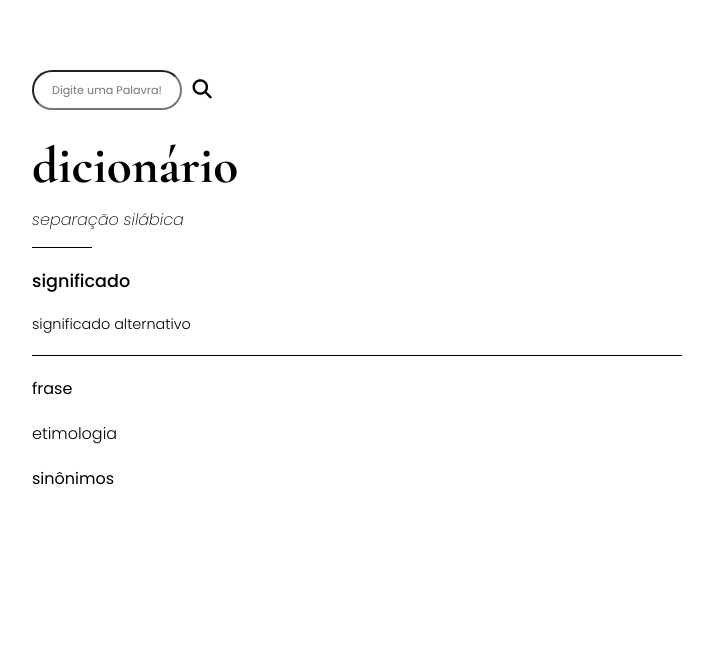
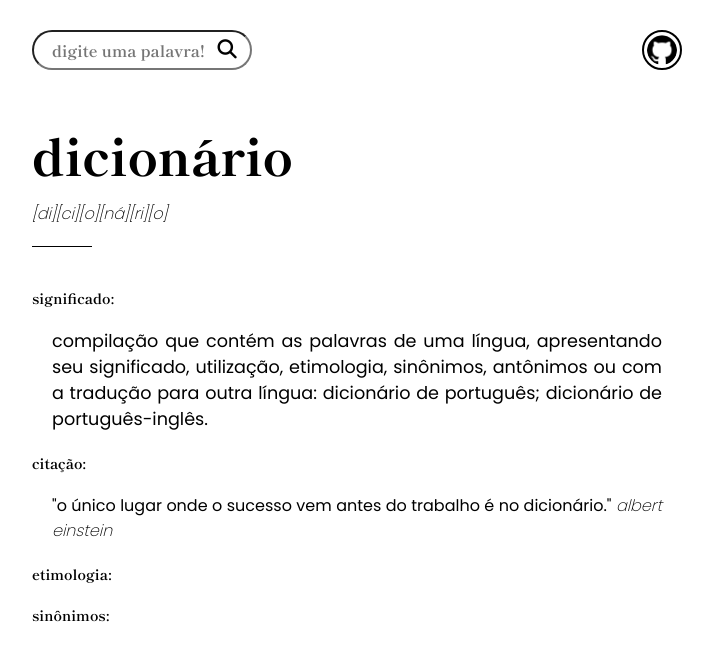
Before and after one commit to pedro-hls/dicionario-api, a plain HTML site: page index.html in a window 1280 px wide. Shown: the whole page, without its empty margins (283-996 px from the left). Drawn offline with nearby package versions, Linux system fonts and the light colour scheme.

Commit message:
Dicionário Terminado!

```diff
--- a/index.html
+++ b/index.html
@@ -13,30 +13,31 @@
     <main class="main-container">
 
         <nav class="nav-container">
-            <input type="text" class="input-word" placeholder="Digite uma Palavra!">
-            <p class="search-word"><i class="fa-sharp fa-solid fa-magnifying-glass "></i></p>
-            <!-- <button class="random-button"> Palavra Aleatória </button> -->
+            <input type="text" class="input-word" placeholder="digite uma palavra!">
+            <p class="search-word"><i class="fa-sharp fa-solid fa-magnifying-glass"></i></p>
+            <a href="https://github.com/pedro-hls/dicionario-api" class="link-github" target="_blank" title="meu github"><img src="assets/githubicon.png" alt="iconegithub" class="icon-github"></a>
         </nav>
 
         <h2 class="word-display"> dicionário </h2>
-        <p class="syllables italic"> separação silábica </p>
+        <p class="syllables italic"> [di][ci][o][ná][ri][o] </p>
 
         <div class="line"></div>
 
+        <p class="description"> significado: </p>
+        <h3 class="main-meaning padding-content"> compilação que contém as palavras de uma língua, apresentando seu significado, utilização, etimologia, sinônimos, antônimos ou com a tradução para outra língua: dicionário de português; dicionário de português-inglês.</h3>
 
-        <h3 class="main-meaning"> significado </h3>
-
-
-        <h3 class="other-meaning"> significado alternativo</h3>
-
-        <div class="line big-line"></div>
+        <h3 class="other-meaning padding-content"></h3>
 
         <aside>
-            <p class="sentences"> frase </p>
+            <p class="description"> citação: </p>
+            <p class="sentences padding-content">
+            "o único lugar onde o sucesso vem antes do trabalho é no dicionário." <i class="italic">albert einstein</i>
+            </p>
 
-            <p class="etymology"> etimologia </p>
-
-            <p class="synonyms"> sinônimos </p>
+            <p class="description"> etimologia: </p>
+            <p class="etymology padding-content"></p>
+            <p class="description"> sinônimos: </p>
+            <p class="synonyms padding-content"></p>
         </aside>
 
         <script src="script.js"></script>
--- a/script.js
+++ b/script.js
@@ -14,6 +14,11 @@ let synonyms = document.querySelector('.synonyms')
 // Pega o que está escrito no Input
 
 searchWord.addEventListener('click', word)
+inputText.addEventListener('keyup', (event) => {
+    if(event.key == 'Enter'){
+        word()
+    }
+})
 
 async function word() {
 
@@ -30,7 +35,12 @@ async function word() {
 
             console.log(mainData)
 
+            if(mainData.length < 35){
                 wordDisplay.innerHTML = (wordInput)
+            } else{
+                inputText.value = ''
+            }
+
 
             if(mainData.length >= 1) {
                 mainMeaning.innerHTML = (mainData[0].meanings[0].toLowerCase())
@@ -42,13 +52,13 @@ async function word() {
             etymology.innerHTML = (mainData[0].etymology)
 
             if(mainData[0].etymology.length == 0){
-            etymology.innerHTML = (mainData[1].etymology)
+                etymology.innerHTML = (mainData[1].etymology.toLowerCase())
             }
 
         }
         catch(errorMainApi){
             console.log('erroMainApi')
-        inputText.placeholder = 'Palavra Inválida!'
+            inputText.placeholder = 'palavra inválida!'
         }
 
         // Sílabas
@@ -59,10 +69,12 @@ async function word() {
             const syllablesData = await syllablesResponse.json()
 
             console.log(syllablesData)
+            if(syllablesData.length !== 35){
                 syllables.innerHTML = ''
                 for(e = 0; e < syllablesData.length; e++){
                     console.log(syllablesData[e])
                     syllables.innerHTML += `[${syllablesData[e].toLowerCase()}]`
+                }
             }
         }
         catch(errorSyllables){
@@ -77,7 +89,7 @@ async function word() {
             const sentencesData = await sentencesResponse.json()
 
             console.log(sentencesData)
-        sentences.innerHTML = `"${sentencesData[0].sentence.toLowerCase()}" <strong class="strong">${sentencesData[0].author.toLowerCase()}</strong>`
+            sentences.innerHTML = `"${sentencesData[0].sentence.toLowerCase()}" <i class="italic">${sentencesData[0].author.toLowerCase()}</i>`
 
         }
         catch(errorSentences){
@@ -96,7 +108,7 @@ async function word() {
             console.log(synonymsData)
 
             if(synonymsData.length > 3){
-            synonyms.innerHTML = `<strong class="strong">sinônimos:</strong> ${synonymsData[0]}, ${synonymsData[1]}, ${synonymsData[2]}`
+                synonyms.innerHTML = `${synonymsData[0]}, ${synonymsData[1]}, ${synonymsData[2]}`
             } else {
                 synonyms.innerHTML = '<i class="italic>(nenhum sinônimo disponível)</i>'
             }
@@ -104,4 +116,5 @@ async function word() {
         catch(errorSynonyms){
             console.log('errorSynonyms')
         }
+
 }
--- a/style.css
+++ b/style.css
@@ -1,8 +1,8 @@
-@import url('https://fonts.googleapis.com/css2?family=Cormorant+Garamond:ital,wght@0,300;0,500;0,700;1,300;1,400&family=Poppins:ital,wght@0,100;0,200;0,300;0,400;0,500;0,600;0,700;0,800;0,900;1,100;1,200&display=swap');
+@import url('https://fonts.googleapis.com/css2?family=Poppins:wght@200;400;500;600&family=Shippori+Mincho:wght@400;500;600;700;800&display=swap');
 
 :root {
     --default-font: 'Poppins', sans-serif;
-    --display-font: 'Cormorant Garamond', serif;
+    --display-font: 'Shippori Mincho', serif;
     --black: #141414
     --grey: #333333;
     --light-grey: #949494;
@@ -29,20 +29,37 @@ html {
     margin-top: 50px;
     padding: 25px;
     margin: auto;
-    padding-top: 70px;
+    padding-top: 30px;
 }
 
 .nav-container {
     display: flex;
-    justify-content: flex-end;
+    justify-content: flex-start;
+    position: relative
+}
+
+.icon-github {
+    width: 40px;
+    height: 40px;
+    border: 2px solid black;
+    padding: 3px;
+    border-radius: 50px;
+    cursor: pointer;
+}
+
+.link-github {
+    display: block;
+    margin-left: auto;
 }
 
 .input-word{
     border-radius: 25px;
     padding: 5px 18px 5px 18px;
-    width: 150px;
+    width: 220px;
     height: 40px;
-    font-size: 0.7em;
+    font-size: 1em;
+    font-family: var(--display-font);
+    font-weight: bolder;
 }
 
 .search-word {
@@ -50,18 +67,19 @@ html {
     width: 40px;
     font-size: 1.2em;
     cursor: pointer;
-    margin-right: auto;
     padding: 7px;
     display: flex;
     align-items: center;
     justify-content: center;
+    position: absolute;
+    left: 175px;
 }
 
 .word-display {
     font-family: var(--display-font);
     font-size: 3.2em;
     font-weight: 800;
-    margin-top: 25px;
+    margin-top: 40px;
 }
 
 .main-word-container {
@@ -70,18 +88,32 @@ html {
     align-items: center;
 }
 
+.description {
+    font-family: var(--display-font);
+    font-size: 0.9em;
+    font-weight: bolder;
+    margin-bottom: 20px;
+}
+
 .syllables {
-    margin: 10px 0px 15px 0px;
+    margin-top: 10px;
+    margin-bottom: 15px;
 }
 
 .main-meaning {
-    font-weight: 500;
+    font-weight: 400;
     margin: 20px 0px;
     font-size: 1.1em;
 }
 
+.padding-content {
+    padding-left: 20px;
+    padding-right: 20px;
+    margin-bottom: 20px;
+}
+
 .other-meaning {
-    font-weight: 300;
+    font-weight: 400;
     font-size: 0.9em;
 }
 
@@ -89,27 +121,23 @@ html {
     background-color: black;
     width: 60px;
     height: 1px;
-    display: block;
     border: 0px;
-    margin: 0px 0px 20px 0px;
-}
-
-.big-line {
-    width: 100%;
-    margin: 20px 0px;
+    margin: 20px 0px 40px 0px;
 }
 
 .etymology {
     margin-bottom: 20px;
-    font-weight: 300;
+    font-weight: 400;
+    font-size: 0.8em;
 }
 
 .sentences {
-    margin: 20px 0px;
+    margin: 0px 0px 20px 0px;
 }
 
 .italic {
     font-style: italic;
+    font-weight: 300;
 }
 
 .strong {
```
Also changed, not shown: assets/githubicon.png (added). Lines whose indentation alone changed are shown as unchanged.
